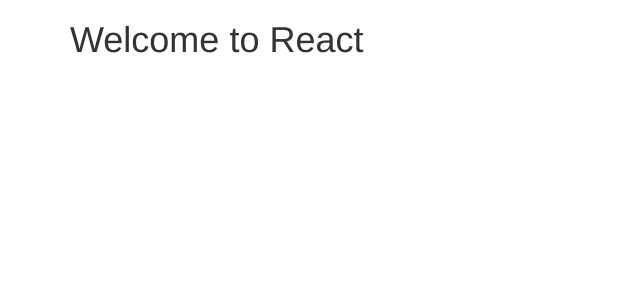
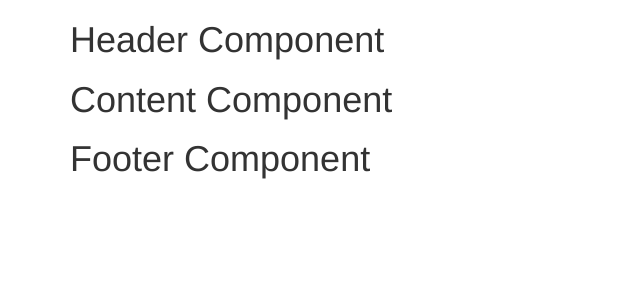
Before and after one commit to shashi20170925/retreat-20171009, a React (Create React App) app in the folder react-intro/: page / in a window 1280 px wide. Shown: the top 300 px of the page, without its empty margins (0-640 px from the left). Built offline with nearby package versions, Linux system fonts and the light colour scheme.

Commit message:
added 3 more components and calling from app

```diff
--- a/react-intro/src/HelloWorld.js
+++ b/react-intro/src/components/App.js
@@ -1,12 +1,17 @@
 import React, { Component } from 'react';
-import logo from './logo.svg';
-
+import Header  from './Header';
+import Footer  from './Footer';
+import Content  from './Content';
 
 class App extends Component {
+
   render() {
     return (
       <div className="container">
-          <h1 className="App-title">Welcome to React</h1>
+
+        <Header />
+        <Content />
+        <Footer />
 
       </div>
     );
--- /dev/null
+++ b/react-intro/src/components/Content.js
@@ -0,0 +1,14 @@
+import React, { Component } from 'react';
+
+class Content extends Component {
+  render() {
+    return (
+      <div>
+          <h1>Content Component</h1>
+
+      </div>
+    );
+  }
+}
+
+export default Content;
--- /dev/null
+++ b/react-intro/src/components/Footer.js
@@ -0,0 +1,14 @@
+import React, { Component } from 'react';
+
+class Footer extends Component {
+  render() {
+    return (
+      <div>
+          <h1>Footer Component</h1>
+
+      </div>
+    );
+  }
+}
+
+export default Footer;
--- /dev/null
+++ b/react-intro/src/components/Header.js
@@ -0,0 +1,14 @@
+import React, { Component } from 'react';
+
+class Header extends Component {
+  render() {
+    return (
+      <div>
+          <h1>Header Component</h1>
+
+      </div>
+    );
+  }
+}
+
+export default Header;
--- a/react-intro/src/index.js
+++ b/react-intro/src/index.js
@@ -1,6 +1,6 @@
 import React from 'react';
 import ReactDOM from 'react-dom';
 
-import HelloWorld from './HelloWorld';
+import App from './components/App';
 
-ReactDOM.render(<HelloWorld />, document.getElementById('root'));
+ReactDOM.render(<App />, document.getElementById('root'));
```
Also changed, not shown: react-intro/src/logo.svg (deleted).
